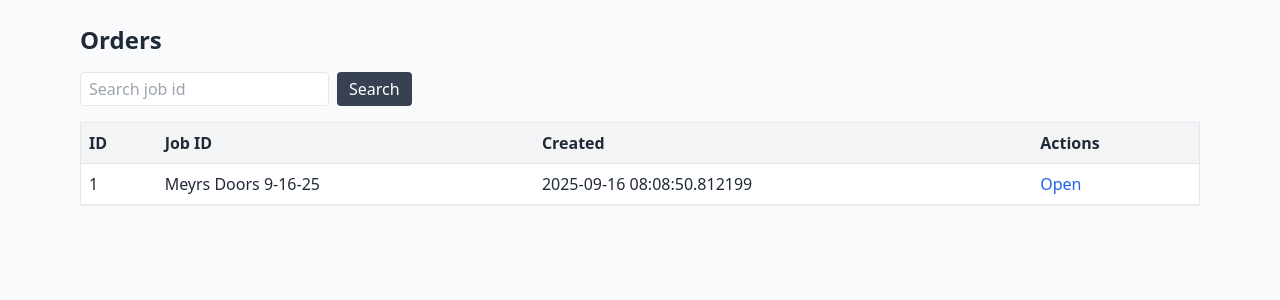
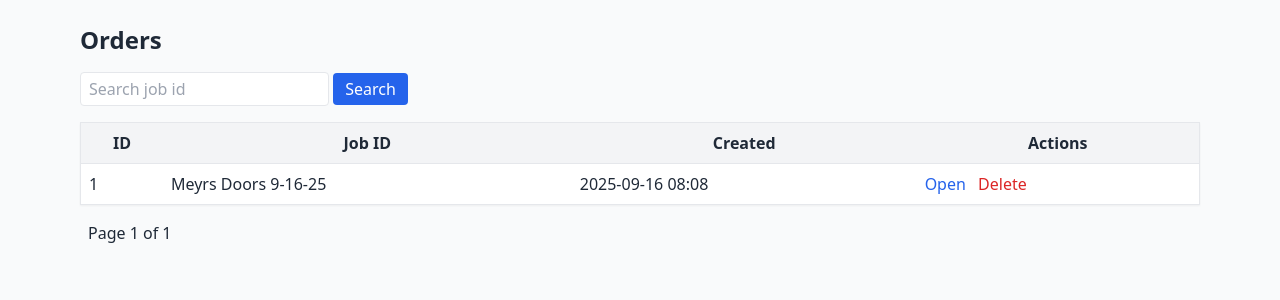
Before and after one commit to davehob/door-app, a FastAPI app: page /orders in a window 1280 px wide. Shown: the part 50-350 px from the top of the page. Run offline with FastAPI, Linux system fonts and the light colour scheme; some libraries are stand-ins or nearby versions.

Commit message:
update new

```diff
--- a/templates/orders_list.html
+++ b/templates/orders_list.html
@@ -2,18 +2,18 @@
 {% block content %}
 <h1 class="text-2xl font-semibold mb-4">Orders</h1>
 
-<form method="get" class="mb-4 flex gap-2">
-  <input name="q" value="{{ q or '' }}" placeholder="Search job id" class="border rounded px-2 py-1">
-  <button class="bg-gray-700 text-white px-3 py-1 rounded">Search</button>
+<form method="get" class="mb-4">
+  <input type="text" name="q" value="{{ q or '' }}" placeholder="Search job id" class="border rounded px-2 py-1">
+  <button class="bg-blue-600 text-white px-3 py-1 rounded">Search</button>
 </form>
 
 <table class="w-full bg-white shadow-sm border">
   <thead class="bg-gray-100">
     <tr>
-      <th class="p-2 text-left">ID</th>
-      <th class="p-2 text-left">Job ID</th>
-      <th class="p-2 text-left">Created</th>
-      <th class="p-2 text-left">Actions</th>
+      <th class="p-2">ID</th>
+      <th class="p-2">Job ID</th>
+      <th class="p-2">Created</th>
+      <th class="p-2">Actions</th>
     </tr>
   </thead>
   <tbody>
@@ -21,21 +21,27 @@
     <tr class="border-t">
       <td class="p-2">{{ o.id }}</td>
       <td class="p-2">{{ o.job_id }}</td>
-      <td class="p-2">{{ o.created_at }}</td>
+      <td class="p-2">{{ o.created_at.strftime("%Y-%m-%d %H:%M") }}</td>
       <td class="p-2">
-        <a class="text-blue-600" href="/orders/{{ o.id }}">Open</a>
+        <a class="text-blue-600 mr-2" href="/orders/{{ o.id }}">Open</a>
+        <form action="/orders/{{ o.id }}" method="post" style="display:inline"
+          onsubmit="return confirm('Delete order #{{ o.id }}?');">
+          <input type="hidden" name="_method" value="delete">
+          <button class="text-red-600">Delete</button>
+        </form>
       </td>
     </tr>
     {% endfor %}
   </tbody>
 </table>
 
-{% if page_count > 1 %}
-<div class="mt-3 flex gap-2">
-  {% for p in range(1, page_count+1) %}
-  <a href="/orders?page={{p}}{% if q %}&q={{q}}{% endif %}"
-     class="px-3 py-1 rounded border {{ 'bg-blue-600 text-white' if p==page else '' }}">{{ p }}</a>
-  {% endfor %}
+<div class="mt-4">
+  {% if page > 1 %}
+  <a class="px-3 py-1 border rounded" href="?page={{ page-1 }}{% if q %}&q={{ q }}{% endif %}">Prev</a>
+  {% endif %}
+  <span class="mx-2">Page {{ page }} of {{ page_count }}</span>
+  {% if page < page_count %} <a class="px-3 py-1 border rounded"
+    href="?page={{ page+1 }}{% if q %}&q={{ q }}{% endif %}">Next</a>
+    {% endif %}
 </div>
-{% endif %}
 {% endblock %}
```
Also changed, not shown: templates/order_detail.html (+8 -1 lines), door_orders.db.
